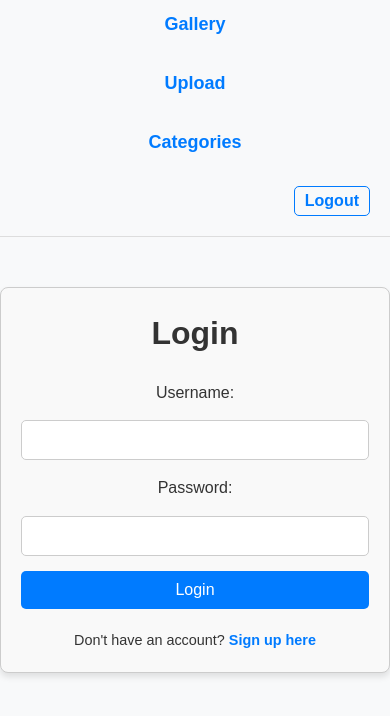
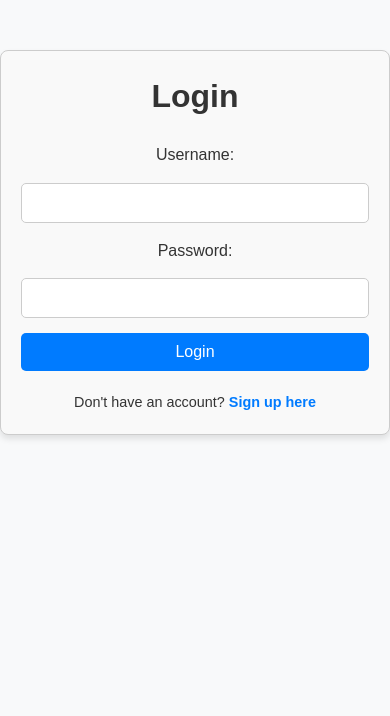
Before and after one commit to opolyo01/gallery_app, an Angular app in the folder frontend/: page /login in a window 390 px wide. Shown: the top 716 px of the page. Built offline with nearby package versions, Linux system fonts and the light colour scheme.

Commit message:
ux fixes

```diff
--- a/frontend/src/app/app.component.html
+++ b/frontend/src/app/app.component.html
@@ -1,8 +1,11 @@
-<nav>
-  <ul>
-    <li><a routerLink="/">Gallery</a></li>
-    <li><a routerLink="/upload">Upload</a></li>
-    <li><a routerLink="/categories">Categories</a></li>
+<nav *ngIf="!isAuthRoute()">
+  <div class="nav-header">
+    <button class="hamburger" (click)="toggleMenu()">☰</button>
+  </div>
+  <ul [class.open]="menuOpen">
+    <li><a routerLink="/" (click)="closeMenu()">Gallery</a></li>
+    <li><a routerLink="/upload" (click)="closeMenu()">Upload</a></li>
+    <li><a routerLink="/categories" (click)="closeMenu()">Categories</a></li>
     <li class="logout-container">
       <button (click)="logout()" class="logout-button">Logout</button>
     </li>
--- a/frontend/src/app/app.component.scss
+++ b/frontend/src/app/app.component.scss
@@ -2,12 +2,29 @@
 
 /* General styles for the navigation */
 nav {
-  display: flex;
-  justify-content: space-between;
-  align-items: center;
-  padding: 10px 20px;
   background-color: #f8f9fa;
   border-bottom: 1px solid #ddd;
+  padding: 10px 20px;
+
+  .nav-header {
+    display: flex;
+    justify-content: space-between;
+    align-items: center;
+
+    .nav-title {
+      font-size: 1.5rem;
+      font-weight: bold;
+      color: #007bff;
+    }
+
+    .hamburger {
+      display: none;
+      background: none;
+      border: none;
+      font-size: 1.5rem;
+      cursor: pointer;
+    }
+  }
 
   ul {
     list-style: none;
@@ -52,23 +69,51 @@ nav {
       }
     }
   }
-}
 
-/* Mobile-specific styles */
-@media (max-width: 768px) {
-  nav ul {
+  /* Responsive Design for Mobile */
+  @media (max-width: 768px) {
     flex-direction: column;
-    /* Stack links vertically on smaller screens */
-    align-items: center;
-  }
+    /* Stack items vertically */
+    align-items: flex-start;
 
-  nav li {
-    margin-bottom: 10px;
-    /* Add spacing between links */
-  }
+    .nav-header {
+      .hamburger {
+        display: block;
+        /* Show hamburger menu on mobile */
+      }
+    }
 
-  nav a {
-    font-size: 18px;
-    /* Slightly larger font for mobile */
+    ul {
+      display: none;
+      /* Hide navigation links by default */
+      flex-direction: column;
+      /* Stack navigation items vertically */
+      gap: 10px;
+      /* Reduce spacing between items */
+      margin-top: 10px;
+      width: 100%;
+
+      &.open {
+        display: flex;
+        /* Show navigation links when menu is open */
+      }
+
+      li {
+        width: 100%;
+        /* Make each item take full width */
+        text-align: left;
+
+        &.logout-container {
+          margin-left: 0;
+          /* Reset margin for mobile */
+          text-align: right;
+          /* Align logout button to the right */
+        }
+
+        .logout-button {
+          text-align: center;
+        }
+      }
+    }
   }
 }
--- a/frontend/src/app/app.component.ts
+++ b/frontend/src/app/app.component.ts
@@ -1,20 +1,35 @@
+import { CommonModule } from '@angular/common';
 import { Component } from '@angular/core';
 import { Router, RouterModule } from '@angular/router';
 
 @Component({
   selector: 'app-root',
   templateUrl: './app.component.html',
-  imports: [RouterModule], // Import RouterModule for routing
+  imports: [RouterModule, CommonModule], // Import RouterModule and CommonModule
   standalone: true,
   styleUrls: ['./app.component.scss'],
 })
 export class AppComponent {
   title = 'gallery-front-end';
+  menuOpen = false; // Track the state of the hamburger menu
 
   constructor(private router: Router) {}
+
+  toggleMenu(): void {
+    this.menuOpen = !this.menuOpen; // Toggle the menu state
+  }
+
+  closeMenu(): void {
+    this.menuOpen = false; // Close the menu
+  }
 
   logout(): void {
     localStorage.removeItem('token'); // Remove the token from local storage
     this.router.navigate(['/login']); // Redirect to the login page
   }
+
+  // Check if the current route is login or sign-up
+  isAuthRoute(): boolean {
+    return this.router.url === '/login' || this.router.url === '/signup';
+  }
 }
--- a/frontend/src/app/components/login/login.component.ts
+++ b/frontend/src/app/components/login/login.component.ts
@@ -30,7 +30,7 @@ export class LoginComponent {
           localStorage.setItem('token', response.token); // Save the token
           console.log('Login successful!');
           this.errorMessage = null; // Clear any previous error messages
-          this.router.navigate(['/categories']); // Redirect after login
+          this.router.navigate(['/']); // Redirect after login
         },
         error: (err) => {
           console.error('Login failed:', err);
```
